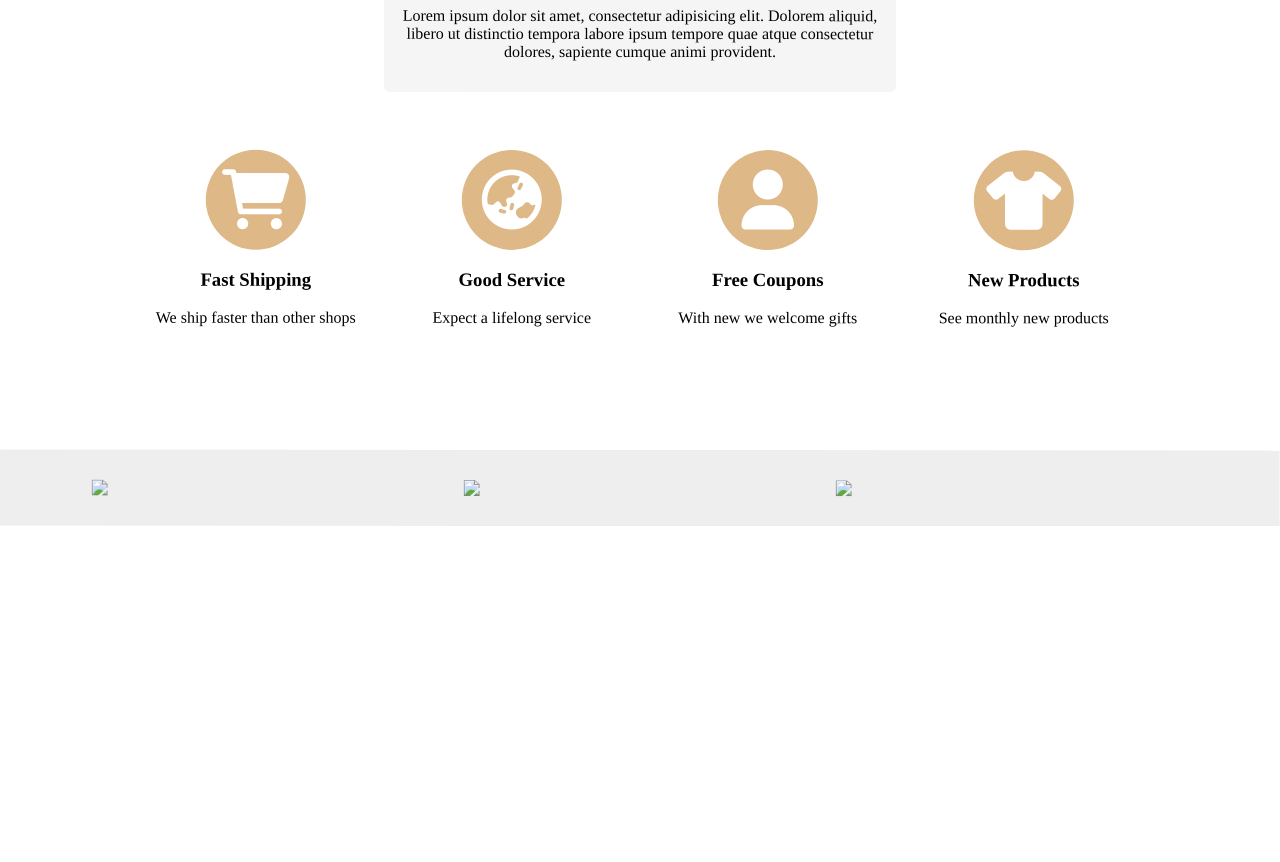
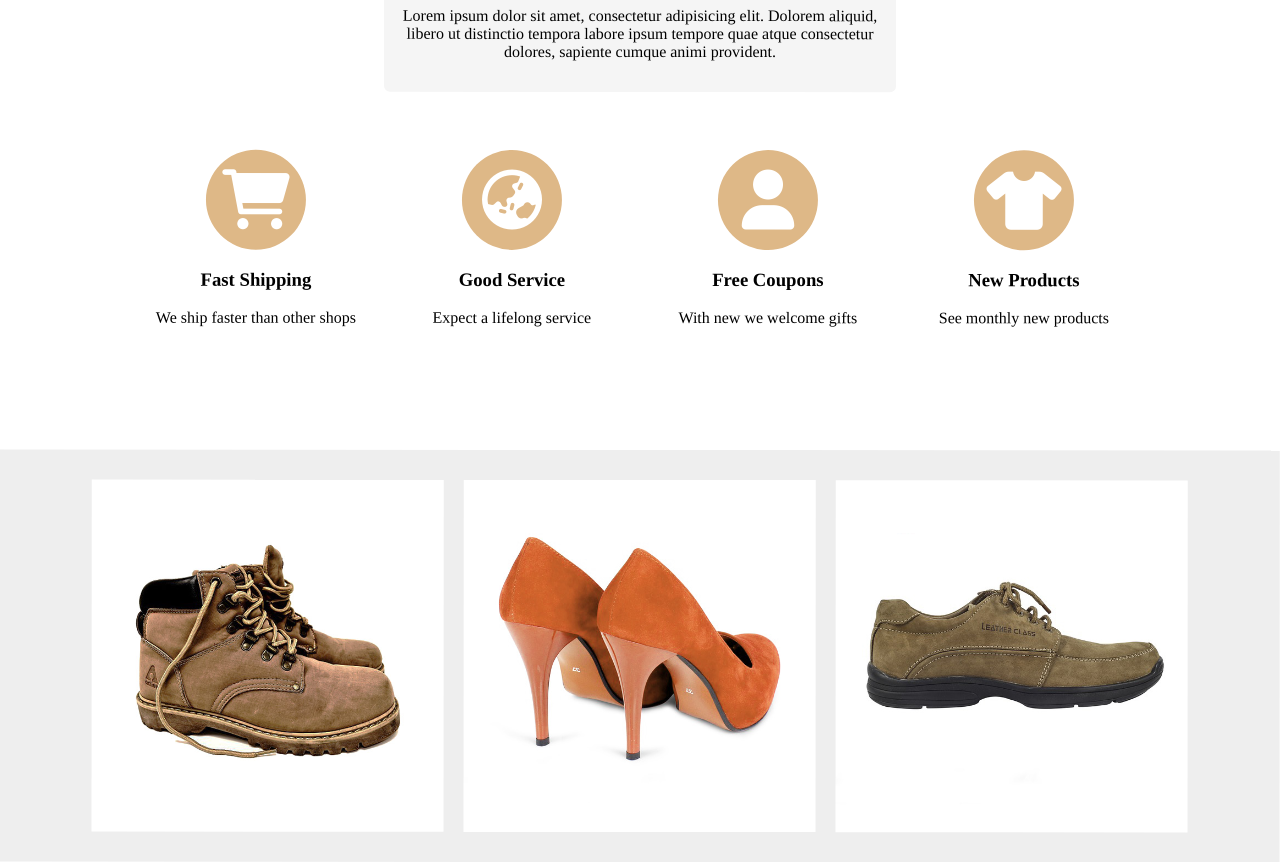
Before and after one commit to Kang8693/CSS-HTML-practice, a plain HTML site: page homework2.html in a window 1280 px wide. Shown: the part 620-1482 px from the top of the page. Before the commit the page ends 1146 px from the top, so only its background shows below. Drawn offline with Linux system fonts and the light colour scheme; the site is published under a folder, as on GitHub Pages, so addresses that start at the root find nothing.

Commit message:
2022-04-12

```diff
--- a/homework2.html
+++ b/homework2.html
@@ -57,7 +57,7 @@
                     <div class="overlay-wrap">
                         <div class="overlay"><span>$100</span></div>
                     </div>
-                    <img src="/product1.jpg">
+                    <img src="product1.jpg">
                 </div>
             </div>
             <div class="shop-item">
@@ -65,7 +65,7 @@
                     <div class="overlay-wrap">
                         <div class="overlay"><span>$130</span></div>
                     </div>
-                    <img src="/product2.jpg">
+                    <img src="product2.jpg">
                 </div>
             </div>
             <div class="shop-item">
@@ -73,7 +73,7 @@
                     <div class="overlay-wrap">
                         <div class="overlay"><span>$180</span></div>
                     </div>
-                    <img src="/product3.jpg">
+                    <img src="product3.jpg">
                 </div>
             </div>
         </div>
```
